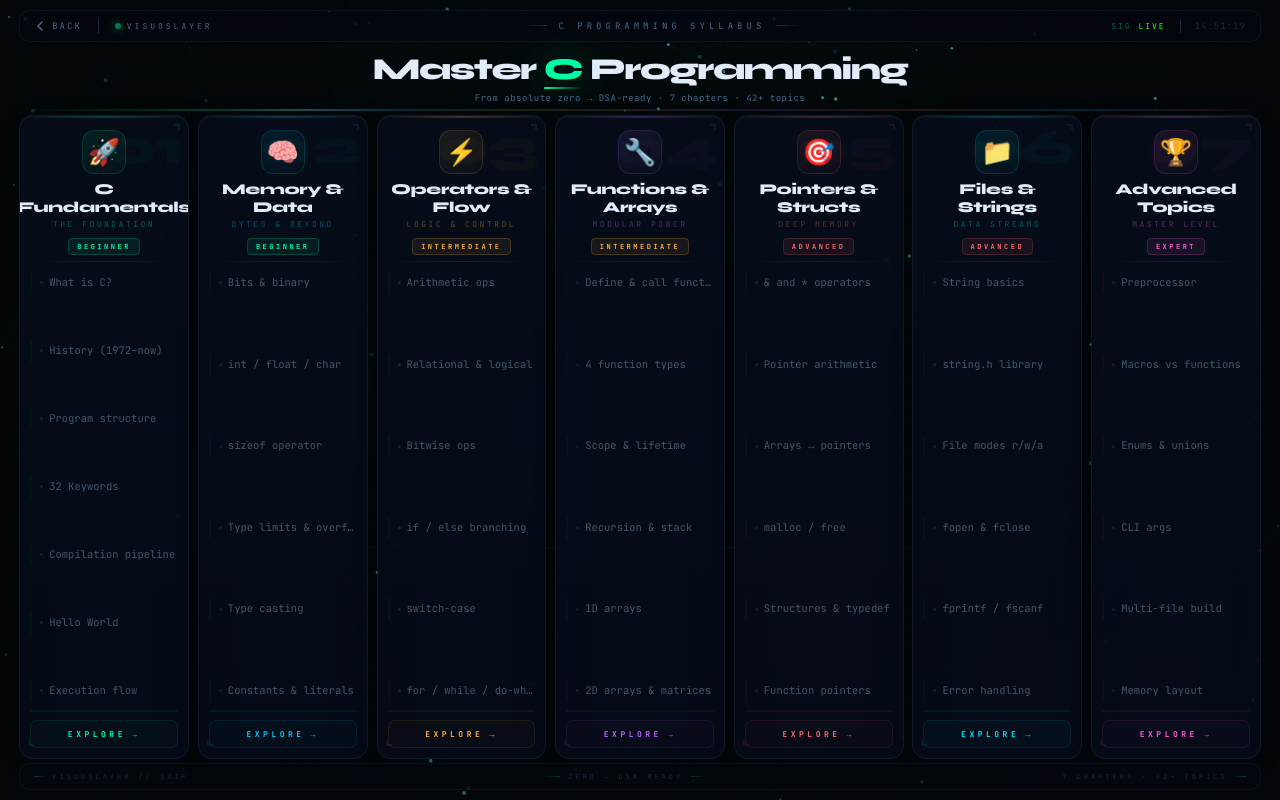
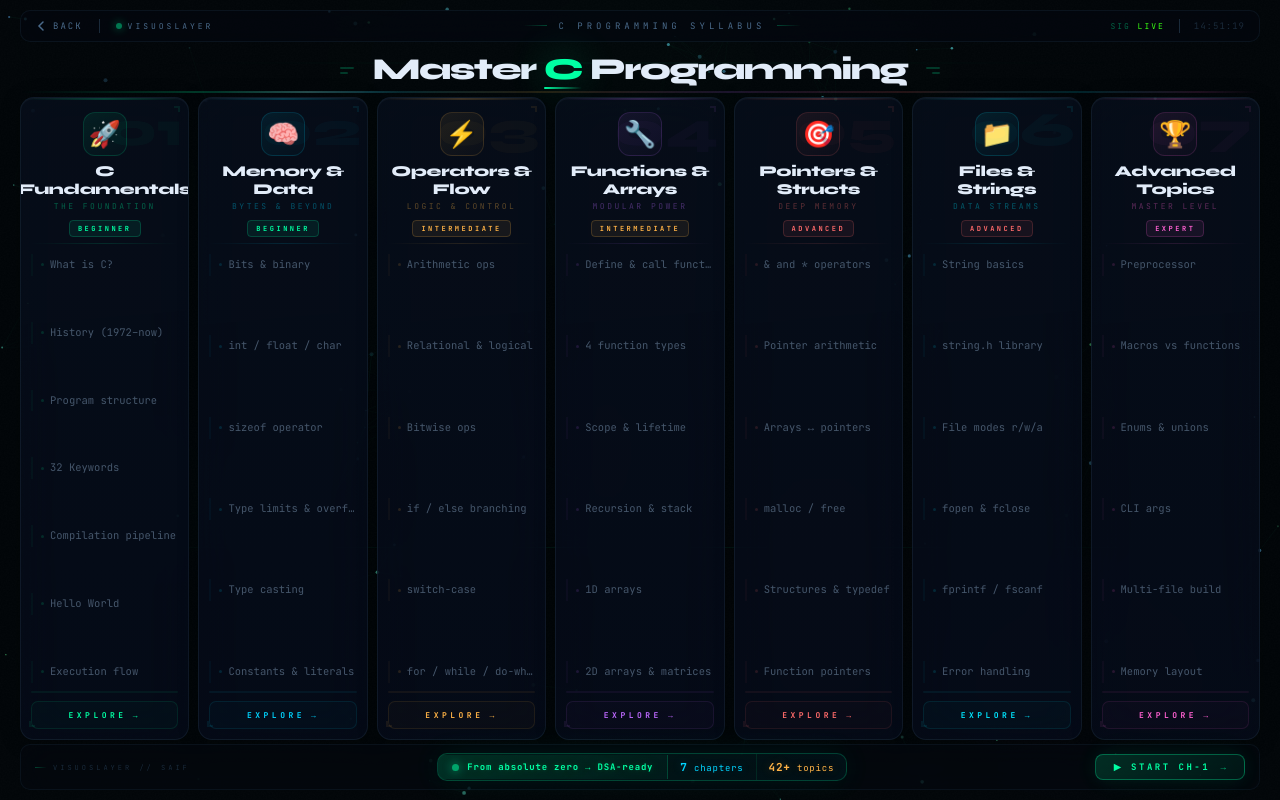
Before and after one commit to sufiyan733/FUNDAMENTALS, a Next.js app: page /c-intro in a window 1280 px wide. Built offline with nearby package versions, Linux system fonts and the light colour scheme.

Commit message:
initial commit

```diff
--- a/app/c-intro/page.js
+++ b/app/c-intro/page.js
@@ -571,6 +571,62 @@ export default function CIntroPage() {
         @keyframes float{0%,100%{transform:translateY(0)}50%{transform:translateY(-6px)}}
         @keyframes scan-line{0%{top:-2px}100%{top:100%}}
         @keyframes data-pulse{0%,100%{opacity:0.3}50%{opacity:0.8}}
+
+        /* ── RESPONSIVE — TABLET (≤1024px) ── */
+        @media(max-width:1024px){
+          html,body{overflow:auto!important;overflow-x:hidden!important}
+          .ci-hud-center{display:none!important}
+          .ci-hud-right{display:none!important}
+          .ci-main{height:auto!important;min-height:100vh;overflow:visible!important;padding:12px 16px!important}
+          .ci-cards{
+            flex-wrap:wrap!important;
+            overflow-x:visible!important;
+            gap:12px!important;
+          }
+          .ci-cards>div{
+            min-width:calc(50% - 8px)!important;
+            max-width:calc(50% - 8px)!important;
+            flex:0 0 calc(50% - 8px)!important;
+            height:auto!important;
+            min-height:280px;
+          }
+          .ci-pill{flex-wrap:wrap!important;justify-content:center!important}
+          .ci-pill>div{white-space:nowrap}
+          .ci-bottom{
+            flex-wrap:wrap!important;
+            justify-content:center!important;
+            gap:10px!important;
+            padding:12px 16px!important;
+          }
+          .ci-bottom-right{display:none!important}
+        }
+
+        /* ── RESPONSIVE — PHONE (≤640px) ── */
+        @media(max-width:640px){
+          .ci-main{padding:10px 12px!important}
+          .ci-cards{
+            flex-direction:column!important;
+            gap:14px!important;
+          }
+          .ci-cards>div{
+            min-width:100%!important;
+            max-width:100%!important;
+            flex:0 0 100%!important;
+            min-height:auto!important;
+            height:auto!important;
+          }
+          .ci-hero-row{flex-direction:column!important;gap:8px!important}
+          .ci-pill-bar{flex-direction:column!important;width:100%}
+          .ci-pill-bar>div{border-right:none!important;border-bottom:1px solid ${T.neon}15;text-align:center;justify-content:center!important}
+          .ci-pill-bar>div:last-child{border-bottom:none!important}
+          .ci-bottom{
+            flex-direction:column!important;
+            gap:10px!important;
+            text-align:center;
+            align-items:center!important;
+            padding:14px!important;
+          }
+        }
       `}</style>
 
       <ConstellationBG />
@@ -608,11 +664,12 @@ export default function CIntroPage() {
         initial={{ opacity: 0 }}
         animate={{ opacity: mounted ? 1 : 0 }}
         transition={{ duration: 0.8 }}
+        className="ci-main"
         style={{
           position: "relative", zIndex: 10,
           width: "100%", height: "100vh",
           display: "flex", flexDirection: "column",
-          padding: "clamp(8px,1.2vh,14px) clamp(10px,1.5vw,20px)",
+          padding: "clamp(8px,1.2vh,14px) clamp(10px,2vw,20px)",
           overflow: "hidden",
         }}
       >
@@ -661,7 +718,7 @@ export default function CIntroPage() {
           </div>
 
           {/* Center — Title */}
-          <div style={{ textAlign: "center", display: "flex", alignItems: "center", gap: 12 }}>
+          <div className="ci-hud-center" style={{ textAlign: "center", display: "flex", alignItems: "center", gap: 12 }}>
             <span style={{ width: 24, height: 1, background: `linear-gradient(90deg, transparent, ${T.neon}40)`, display: "block" }} />
             <span style={{ fontFamily: T.mono, fontSize: 9, letterSpacing: 4, color: T.muted }}>
               C PROGRAMMING SYLLABUS
@@ -669,8 +726,8 @@ export default function CIntroPage() {
             <span style={{ width: 24, height: 1, background: `linear-gradient(90deg, ${T.neon}40, transparent)`, display: "block" }} />
           </div>
 
-          {/* Right — Status */}
-          <div style={{ display: "flex", alignItems: "center", gap: 14 }}>
+          {/* Right — Status (hidden on tablet/mobile via CSS) */}
+          <div className="ci-hud-right" style={{ display: "flex", alignItems: "center", gap: 14 }}>
             <div style={{ fontFamily: T.mono, fontSize: 8, letterSpacing: 2, color: T.dim, textAlign: "right" }}>
               <span style={{ color: `${T.neon}60` }}>SIG </span>
               <span style={{ color: "#39ff14" }}>LIVE</span>
@@ -694,14 +751,13 @@ export default function CIntroPage() {
             position: "relative",
           }}
         >
-          {/* Decorative side lines */}
+          {/* Decorative side lines behind title */}
           <div style={{
-            position: "absolute", top: "50%", left: 0, right: 0,
+            position: "absolute", top: "38%", left: 0, right: 0,
             display: "flex", alignItems: "center", justifyContent: "center",
             pointerEvents: "none", transform: "translateY(-50%)",
           }}>
-            <div style={{ flex: 1, height: 1, background: `linear-gradient(90deg, transparent, ${T.neon}08)`, marginRight: 20 }} />
-            <div style={{ flex: 1, height: 1, background: `linear-gradient(90deg, ${T.neon}08, transparent)`, marginLeft: 20 }} />
+            <div style={{ flex: 1, height: 1, background: `linear-gradient(90deg, transparent 10%, ${T.neon}10 50%, transparent 90%)` }} />
           </div>
 
           {/* Main heading */}
@@ -713,8 +769,18 @@ export default function CIntroPage() {
               fontFamily: T.display, fontSize: "clamp(24px,3.8vh,42px)",
               fontWeight: 800, letterSpacing: -1.5, lineHeight: 1.05, margin: 0,
               textAlign: "center", position: "relative",
+              display: "flex", alignItems: "center", gap: "clamp(8px,1.5vw,18px)",
             }}
           >
+            {/* Left decorative bracket */}
+            <span style={{
+              display: "inline-flex", flexDirection: "column", gap: 3, opacity: 0.2,
+            }}>
+              <span style={{ width: 14, height: 2, background: T.neon, borderRadius: 1 }} />
+              <span style={{ width: 8, height: 2, background: T.neon, borderRadius: 1 }} />
+            </span>
+
+            <span>
               <span style={{ color: T.text }}>Master </span>
               <span style={{
                 color: T.neon,
@@ -729,26 +795,18 @@ export default function CIntroPage() {
                 }} />
               </span>
               <span style={{ color: T.text }}> Programming</span>
+            </span>
+
+            {/* Right decorative bracket */}
+            <span style={{
+              display: "inline-flex", flexDirection: "column", gap: 3, opacity: 0.2, alignItems: "flex-end",
+            }}>
+              <span style={{ width: 14, height: 2, background: T.neon, borderRadius: 1 }} />
+              <span style={{ width: 8, height: 2, background: T.neon, borderRadius: 1 }} />
+            </span>
           </motion.h1>
 
-          {/* Subtitle with typing effect */}
-          <motion.div
-            initial={{ opacity: 0 }}
-            animate={{ opacity: 1 }}
-            transition={{ delay: 0.5 }}
-            style={{
-              fontFamily: T.mono, fontSize: "clamp(9px,1vh,11px)",
-              color: T.muted, marginTop: 6, letterSpacing: 0.5,
-              textAlign: "center",
-            }}
-          >
-            <TypingText
-              text="From absolute zero → DSA-ready · 7 chapters · 42+ topics"
-              delay={800}
-              speed={18}
-              style={{}}
-            />
-          </motion.div>
+
         </motion.div>
 
         {/* ═══════════════════════════════════════════════════════════════════ */}
@@ -773,7 +831,7 @@ export default function CIntroPage() {
         {/* ═══════════════════════════════════════════════════════════════════ */}
         {/* ── 7 CHAPTER CARDS ── */}
         {/* ═══════════════════════════════════════════════════════════════════ */}
-        <div style={{
+        <div className="ci-cards" style={{
           flex: 1, minHeight: 0,
           display: "flex", gap: "clamp(6px,0.7vw,12px)",
         }}>
@@ -789,6 +847,7 @@ export default function CIntroPage() {
           initial={{ opacity: 0, y: 20 }}
           animate={{ opacity: 1, y: 0 }}
           transition={{ delay: 0.6, duration: 0.6 }}
+          className="ci-bottom"
           style={{
             flexShrink: 0, marginTop: "clamp(4px,0.6vh,8px)",
             display: "flex", alignItems: "center", justifyContent: "space-between",
@@ -797,35 +856,94 @@ export default function CIntroPage() {
             backdropFilter: "blur(16px)",
             border: `1px solid ${T.dim}50`,
             borderRadius: 10,
+            gap: "clamp(8px,1vw,16px)",
           }}
         >
           {/* Left — Credits */}
           <div style={{
             fontFamily: T.mono, fontSize: 7, letterSpacing: 3, color: T.dim,
             display: "flex", alignItems: "center", gap: 6,
+            flexShrink: 0,
           }}>
             <span style={{ width: 12, height: 1, background: `linear-gradient(90deg, ${T.neon}40, transparent)`, display: "block" }} />
             VISUOSLAYER // SAIF
           </div>
 
-          {/* Center — label */}
+          {/* Center — Subtitle pill */}
+          <div className="ci-pill-bar" style={{
+            display: "flex", alignItems: "center", gap: 0,
+            background: `linear-gradient(135deg, rgba(0,255,163,0.08), rgba(0,212,255,0.04))`,
+            border: `1px solid ${T.neon}35`,
+            borderRadius: 10, overflow: "hidden",
+            boxShadow: `0 0 30px ${T.neon}12, 0 0 60px ${T.neon}06, inset 0 0 20px ${T.neon}06`,
+          }}>
+            {/* "From absolute zero → DSA-ready" segment */}
             <div style={{
-            fontFamily: T.mono, fontSize: 7, letterSpacing: 3,
-            color: T.dim, display: "flex", alignItems: "center", gap: 8,
+              padding: "6px 14px",
+              fontFamily: T.mono, fontSize: "clamp(9px,1vh,12px)",
+              fontWeight: 600, letterSpacing: 0.8, color: T.neon,
+              background: `linear-gradient(135deg, ${T.neon}18, ${T.neon}08)`,
+              borderRight: `1px solid ${T.neon}25`,
+              display: "flex", alignItems: "center", gap: 8,
+              textShadow: `0 0 16px ${T.neon}50, 0 0 4px ${T.neon}30`,
             }}>
-            <span style={{ width: 16, height: 1, background: `linear-gradient(90deg, transparent, ${T.neon}30)`, display: "block" }} />
-            ZERO → DSA READY
-            <span style={{ width: 16, height: 1, background: `linear-gradient(90deg, ${T.neon}30, transparent)`, display: "block" }} />
+              <span style={{
+                width: 7, height: 7, borderRadius: "50%",
+                background: T.neon, boxShadow: `0 0 10px ${T.neon}, 0 0 20px ${T.neon}60`,
+                animation: "data-pulse 2s ease-in-out infinite",
+                flexShrink: 0,
+              }} />
+              From absolute zero → DSA-ready
+            </div>
+            {/* "7 chapters" segment */}
+            <div style={{
+              padding: "6px 12px",
+              fontFamily: T.mono, fontSize: "clamp(9px,1vh,12px)",
+              letterSpacing: 0.8, color: T.neon2,
+              borderRight: `1px solid ${T.neon}18`,
+              textShadow: `0 0 10px ${T.neon2}40`,
+            }}>
+              <span style={{ fontWeight: 800, fontSize: "clamp(11px,1.2vh,14px)" }}>7</span> chapters
+            </div>
+            {/* "42+ topics" segment */}
+            <div style={{
+              padding: "6px 12px",
+              fontFamily: T.mono, fontSize: "clamp(9px,1vh,12px)",
+              letterSpacing: 0.8, color: T.neon4,
+              textShadow: `0 0 10px ${T.neon4}40`,
+            }}>
+              <span style={{ fontWeight: 800, fontSize: "clamp(11px,1.2vh,14px)" }}>42+</span> topics
+            </div>
           </div>
 
-          {/* Right — symmetry */}
-          <div style={{
-            fontFamily: T.mono, fontSize: 7, letterSpacing: 3, color: T.dim,
-            display: "flex", alignItems: "center", gap: 6,
-          }}>
-            7 CHAPTERS · 42+ TOPICS
-            <span style={{ width: 12, height: 1, background: `linear-gradient(90deg, transparent, ${T.neon}40)`, display: "block" }} />
-          </div>
+          {/* Right — START CH-1 button */}
+          <Link href="/c-1" style={{ textDecoration: "none", flexShrink: 0 }}>
+            <motion.div
+              whileHover={{
+                scale: 1.06,
+                boxShadow: `0 0 30px ${T.neon}30, 0 0 60px ${T.neon}10`,
+              }}
+              whileTap={{ scale: 0.96 }}
+              style={{
+                fontFamily: T.mono, fontSize: "clamp(9px,1vh,11px)", fontWeight: 700,
+                letterSpacing: 2.5, padding: "6px 18px",
+                background: `linear-gradient(135deg, ${T.neon}28, ${T.neon}10)`,
+                border: `1px solid ${T.neon}50`, borderRadius: 8,
+                color: T.neon, cursor: "pointer",
+                boxShadow: `0 0 20px ${T.neon}18, 0 0 40px ${T.neon}08`,
+                display: "flex", alignItems: "center", gap: 8,
+                whiteSpace: "nowrap",
+              }}
+            >
+              <span style={{ fontSize: "clamp(9px,1vh,12px)" }}>▶</span>
+              START CH-1
+              <motion.span
+                animate={{ x: [0, 3, 0] }}
+                transition={{ duration: 1.5, repeat: Infinity, ease: "easeInOut" }}
+                style={{ opacity: 0.7 }}
+              >→</motion.span>
+            </motion.div>
+          </Link>
         </motion.div>
       </motion.div>
     </>
```
Lines whose indentation alone changed are shown as unchanged.
